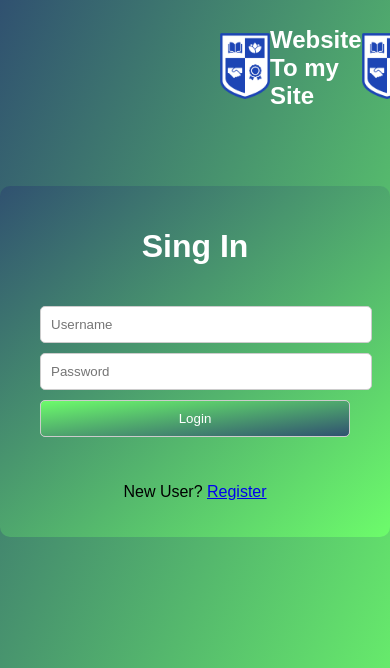
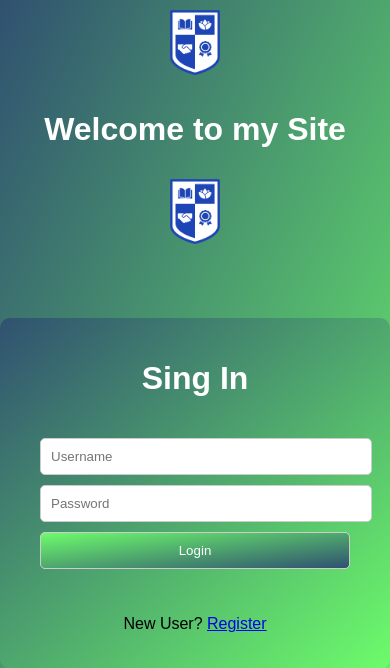
Before and after one commit to ArefinReza/MySite-LabT1, a PHP site: page / in a window 390 px wide; the page is wider, and only the part inside the window is pictured. Shown: the top 668 px of that part. Run offline with PHP 8.4, Linux system fonts and the light colour scheme.

Commit message:
addMediaQuery

```diff
--- a/index.html
+++ b/index.html
@@ -8,19 +8,17 @@
 </head>
 <body>
     <div class="navbar">
-        <!-- Left logo -->
-        <div>
-            <img src="Images/uuLogo.png" alt="Left Logo" class="logo">
+        <div class="navbar-left">
+            <img src="./Images/uuLogo.png" alt="Logo" class="logo">
         </div>
-
-        <!-- Middle heading -->
-        <h1 class="heading">Website To my Site</h1>
-
-        <!-- Right logo -->
-        <div>
-            <img src="Images/uuLogo.png" alt="Right Logo" class="logo">
+        <div class="navbar-center">
+            <h1>Welcome to my Site</h1>
+        </div>
+        <div class="navbar-right">
+            <img src="./Images/uuLogo.png" alt="Logo" class="logo">
         </div>
     </div>
+
     <div class="container">
         <h1>Sing In</h1>
         <form id="loginForm">
--- a/style.css
+++ b/style.css
@@ -7,19 +7,47 @@ body {
     background-attachment: fixed;
 }
 .navbar {
-    /* background-image: linear-gradient(to bottom right, #305170, #6DFC6B); */
-    color: #fff; /* Text color */
     display: flex;
-    justify-content: space-between; /* Align items to left and right */
-    align-items: center; /* Center vertically */
-    padding: 10px 20px; /* Add padding */
+    align-items: center;
+    padding: 10px;
+}
+
+.navbar-left,
+.navbar-right {
+    flex: 0; /* Each side takes up equal space */
     margin-inline: 200px;
 }
 
-/* Style for the logo */
+.navbar-center {
+    flex: 3; /* Center takes up more space */
+    text-align: center;
+}
+
+/* Logo styles */
 .logo {
-    width: 50px; /* Adjust width */
-    height: auto; /* Maintain aspect ratio */
+    width: 50px; /* Adjust size as needed */
+    height: auto;
+    margin-right: 10px; /* Add spacing between logo and content */
+}
+
+/* Responsive styles */
+@media screen and (max-width: 768px) {
+    .navbar {
+        flex-direction: column; /* Stack items vertically on small screens */
+        text-align: center; /* Center text on small screens */
+    }
+
+    .navbar-left,
+    .navbar-right,
+    .navbar-center {
+        flex: none; /* Reset flex property */
+        width: 100%; /* Each item takes up full width on small screens */
+        margin-bottom: 10px; /* Add spacing between items */
+    }
+
+    .logo {
+        margin-right: 0; /* Remove margin on small screens */
+    }
 }
 
 /* Style for the heading */
```
